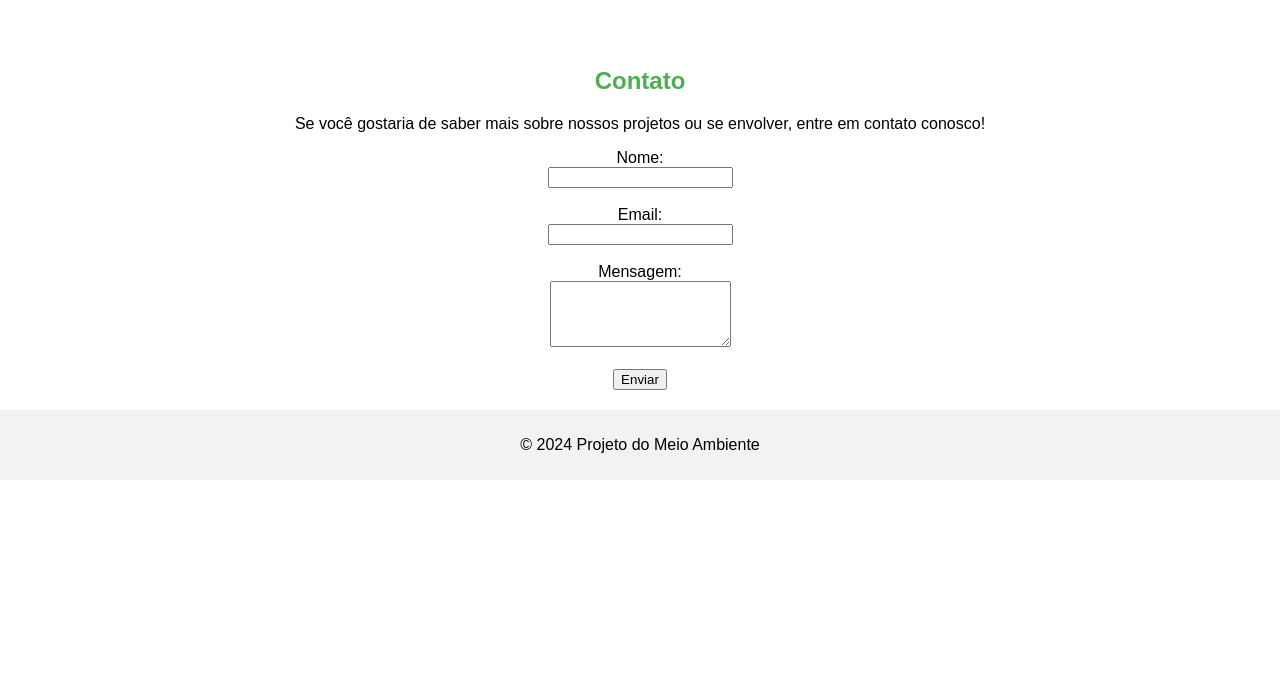
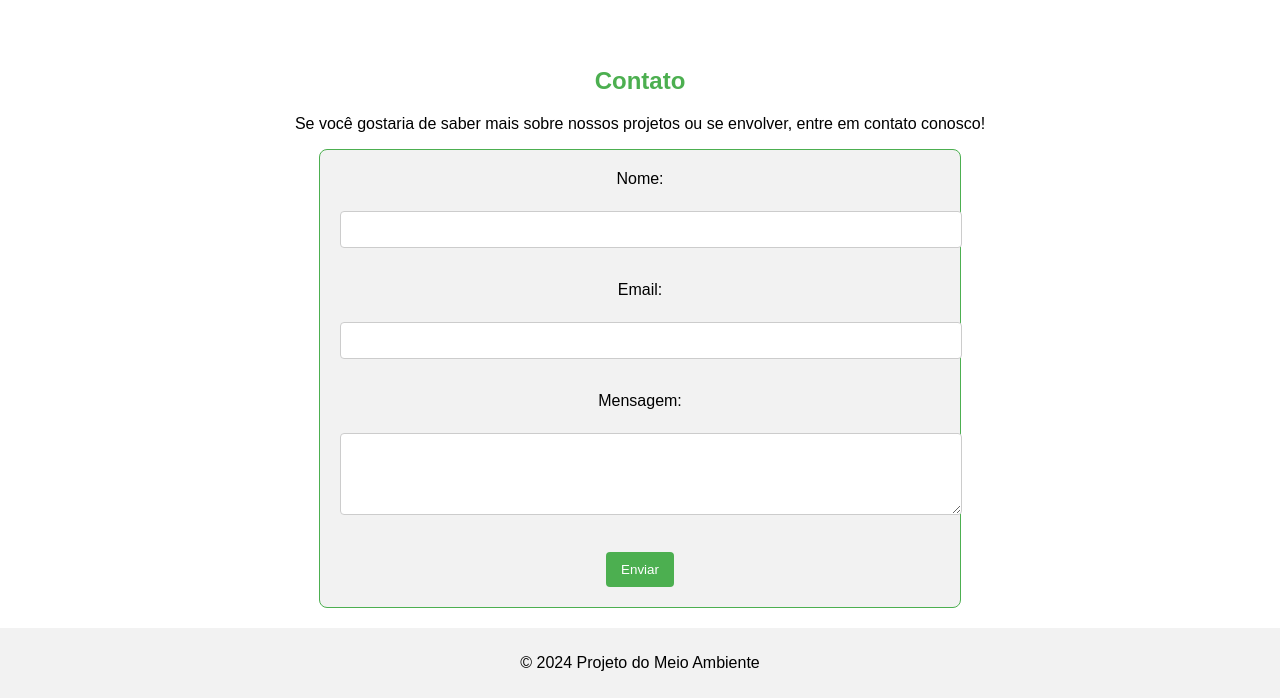
Before and after one commit to fau-33/meio-ambiente-sass, a plain HTML site: page index.html in a window 1280 px wide. Shown: the part 779-1477 px from the top of the page. Before the commit the page ends 1259 px from the top, so only its background shows below. Drawn offline with Linux system fonts and the light colour scheme.

Commit message:
Compilando o css

```diff
--- a/css/styles.css
+++ b/css/styles.css
@@ -1,3 +1,4 @@
+@charset "UTF-8";
 body {
   font-family: Arial, sans-serif;
   margin: 0;
@@ -62,6 +63,42 @@ section h2 {
   font-weight: bold;
 }
 
+/* Estilos para a seção de contato */
+.contact-form {
+  max-width: 600px; /* Limita a largura do formulário */
+  margin: 0 auto; /* Centraliza o formulário */
+  padding: 20px;
+  border: 1px solid #4CAF50; /* Borda do formulário */
+  border-radius: 8px; /* Bordas arredondadas */
+  background-color: #f2f2f2; /* Fundo da seção */
+}
+
+.contact-form label {
+  display: block; /* Exibe os rótulos em bloco */
+  margin-bottom: 5px; /* Espaçamento abaixo dos rótulos */
+}
+
+.contact-form input, .contact-form textarea {
+  width: 100%; /* Largura total dos campos */
+  padding: 10px; /* Espaçamento interno */
+  margin-bottom: 15px; /* Espaçamento abaixo dos campos */
+  border: 1px solid #ccc; /* Borda dos campos */
+  border-radius: 4px; /* Bordas arredondadas */
+}
+
+.contact-form button {
+  background-color: #4CAF50; /* Cor do botão */
+  color: white; /* Cor do texto no botão */
+  padding: 10px 15px; /* Espaçamento interno do botão */
+  border: none; /* Remove a borda padrão */
+  border-radius: 4px; /* Bordas arredondadas no botão */
+  cursor: pointer; /* Muda o cursor ao passar sobre o botão */
+}
+
+.contact-form button:hover {
+  background-color: #3d8b40; /* Escurece a cor ao passar o mouse */
+}
+
 footer {
   background-color: #f2f2f2;
   text-align: center;
```
Also changed, not shown: 1 other file.
